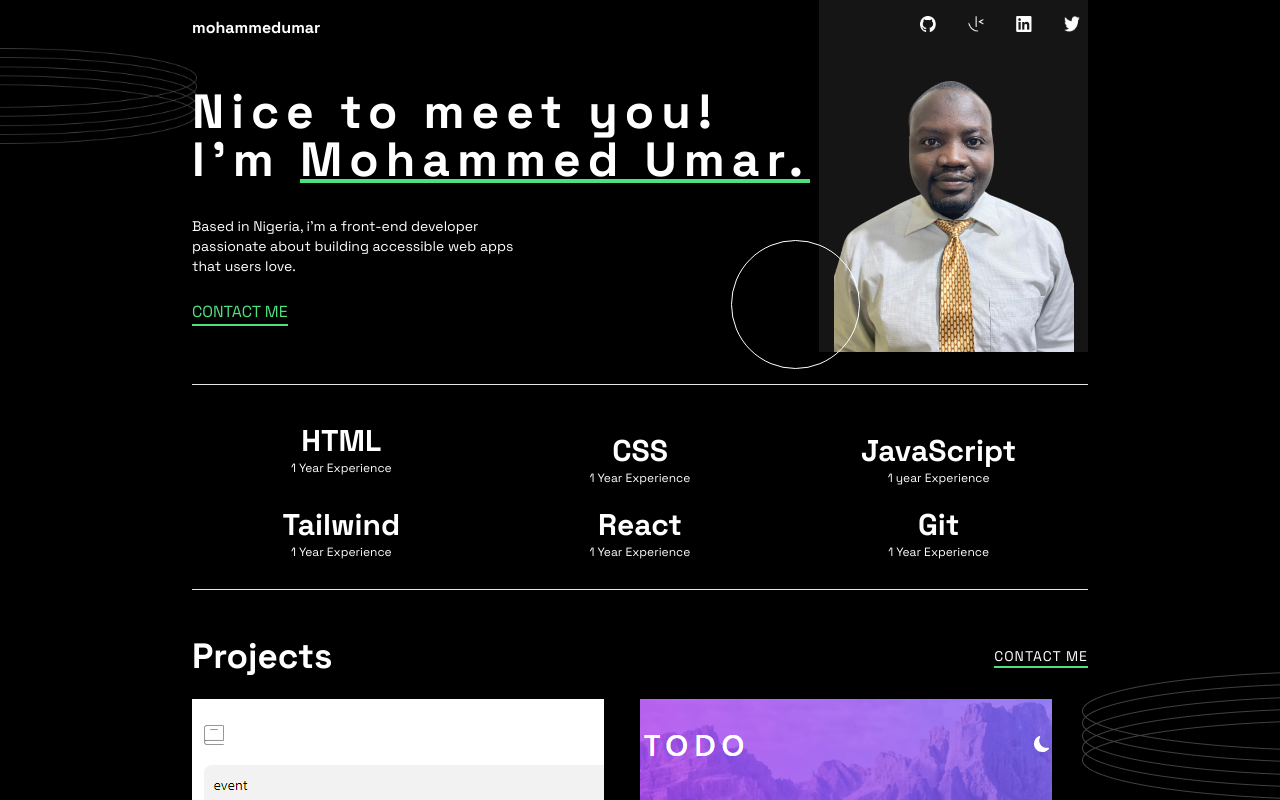
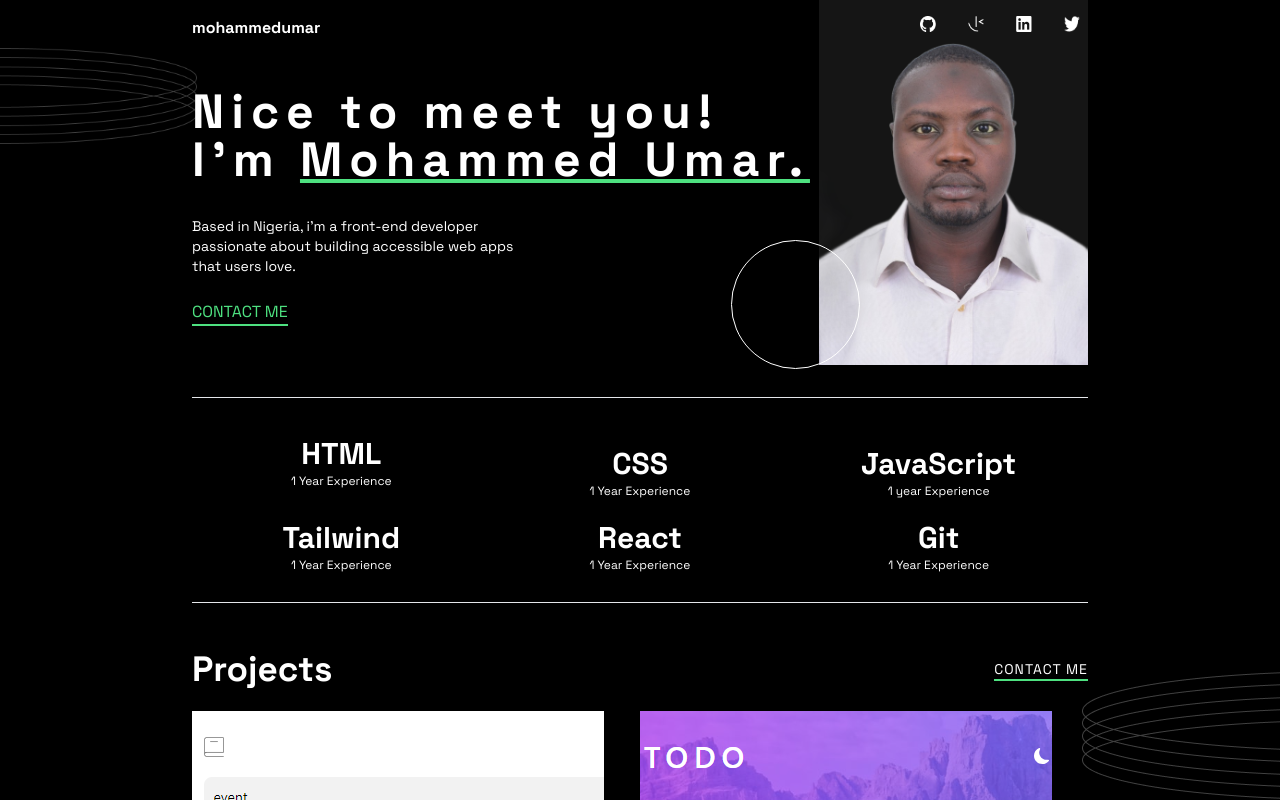
Before and after one commit to mmumar101/My-portfolio, a React (Create React App) app: page / in a window 1280 px wide. Shown: the top 800 px of the page. Built offline with nearby package versions, Linux system fonts and the light colour scheme.

Commit message:
deployed website

```diff
--- a/src/components/header.js
+++ b/src/components/header.js
@@ -1,5 +1,5 @@
 import React from 'react'
-import photo from '../images/result.png'
+import photo from '../images/result1.png'
 // import {FaGithub, FaLinkedin, FaTwitter } from 'react-icons/fa'
 import logo1 from '../images/github.png';
 import logo2 from '../images/simple-icons.png';
@@ -41,7 +41,7 @@ const header = () => {
 
                   <div className=''>
                   {/* <img src={group1} alt='' className='h-20 w-20' />       */}
-                    <img src={photo} alt='' className=' resize-both lg:w-70 h-80 mx-auto'/>
+                    <img src={photo} alt='' className=' resize-both lg:w-70 h-70 mx-auto'/>
                   </div>
               </div>
                  <div className='flex justify-between'>
--- a/src/components/projects.js
+++ b/src/components/projects.js
@@ -20,7 +20,7 @@ const projects = () => {
 
         <div className='grid sm:grid-cols-2 md:grid-cols-2 lg:grid-cols-2 xl:grid-cols-2 '>
                   {/*DICTIONARY APP */}
-                  <div className='mt-4'>
+               <div className='mt-4'>
                   <div className='mb-4'>
                     <img src={logo6} alt='Dictionary' className='h-25 w-25'/>
                     {/* <iframe title='Analog' src='https://mmumar101.github.io/My-Fylo-Landing-Page/ width={500} height={500]'></iframe> */}
@@ -42,7 +42,7 @@ const projects = () => {
 
 
                 {/*TODO APP */}
-                    <div className='mt-4'>
+                <div className='mt-4'>
                   <div className='mb-4'>
                     <img src={logo5} alt='Todo' className='h-25 w-25'/>
                     {/* <iframe title='Analog' src='https://mmumar101.github.io/My-Fylo-Landing-Page/ width={500} height={500]'></iframe> */}
```
Also changed, not shown: src/images/result2.png (added).
